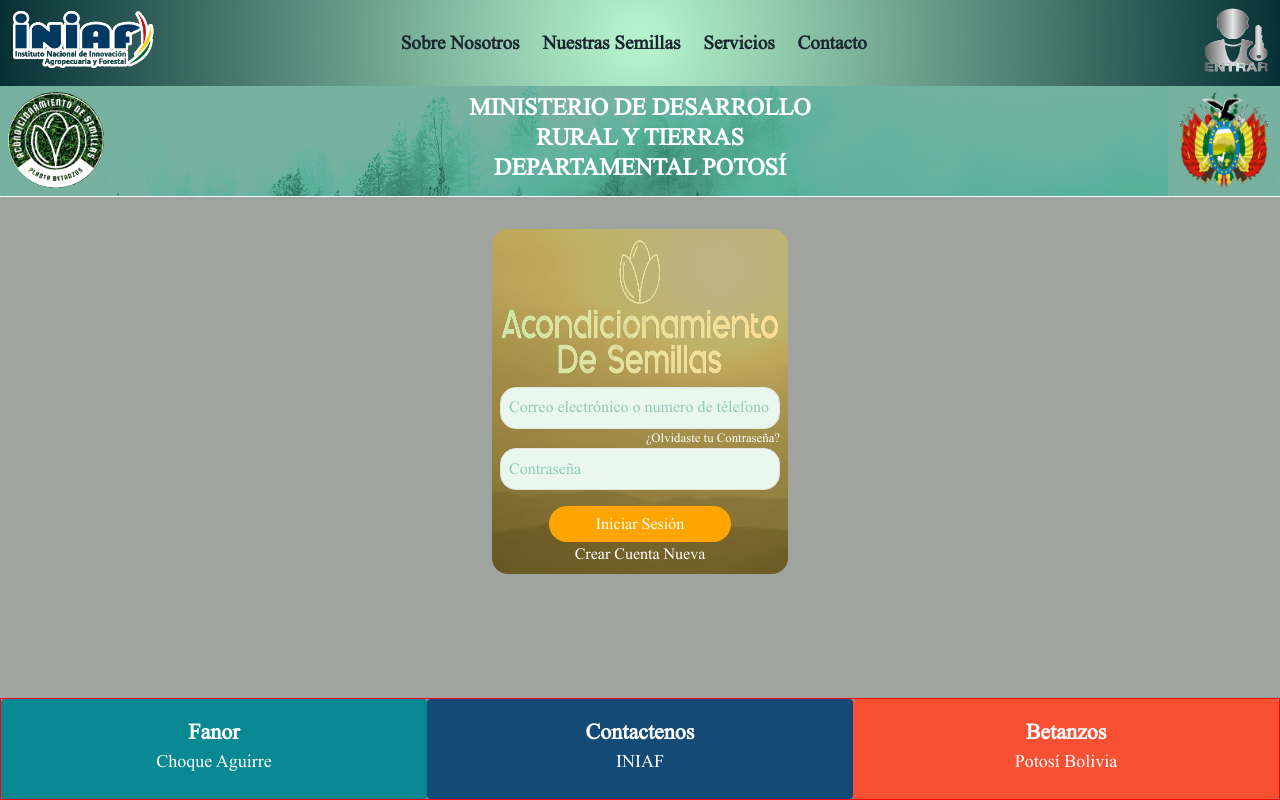
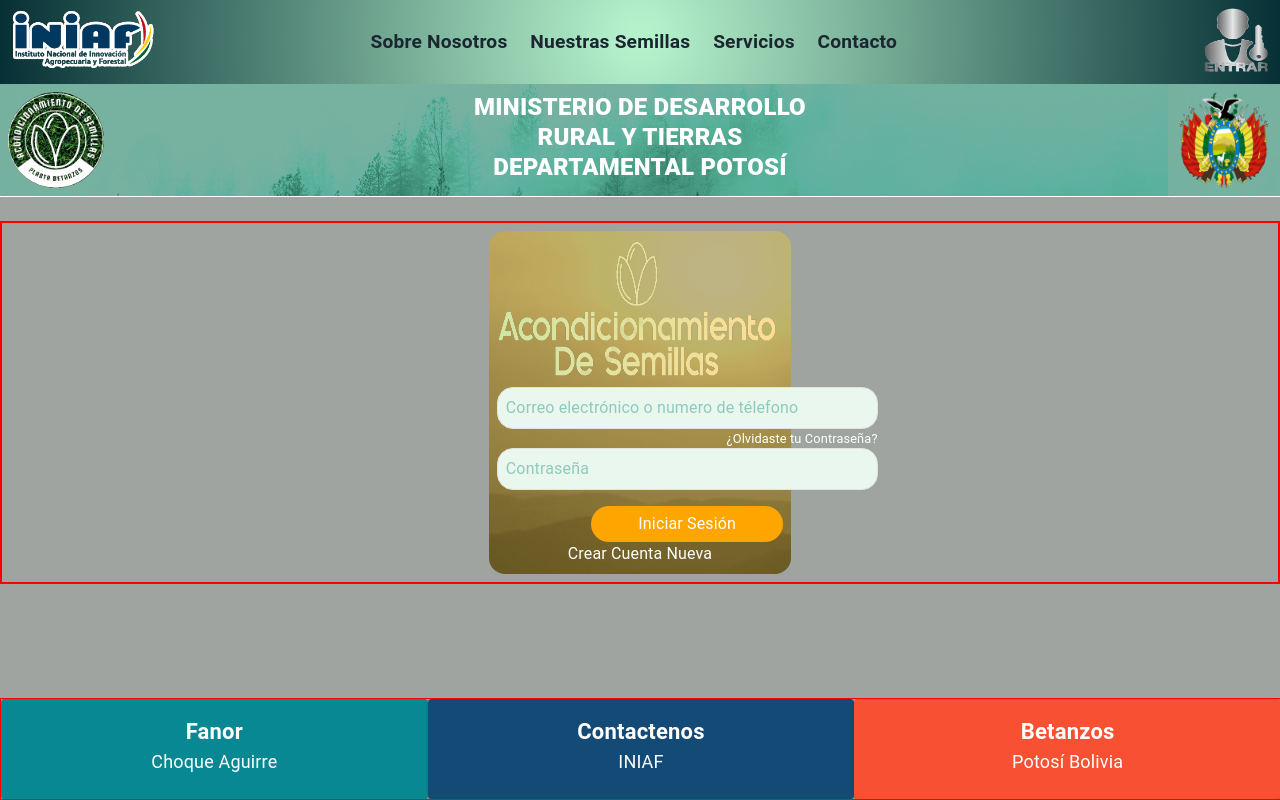
Before and after one commit to FANOR1945/Material-Ui1924, a React (Create React App) app: page /sign-in in a window 1280 px wide. Built offline with nearby package versions, Linux system fonts and the light colour scheme.

Commit message:
solved err routes private and public

```diff
--- a/package.json
+++ b/package.json
@@ -13,7 +13,7 @@
     "react": "^18.2.0",
     "react-dom": "^18.2.0",
     "react-router-dom": "5.2.0",
-    "react-scripts": "^5.0.1",
+    "react-scripts": "4.0.3",
     "web-vitals": "^2.1.0"
   },
   "scripts": {
--- a/src/hooks/useDrawer.jsx
+++ b/src/hooks/useDrawer.jsx
@@ -1,11 +1,15 @@
 import React, { useState } from 'react';
-
+import { useHistory } from 'react-router';
 const useDrawer = () => {
+  const history = useHistory();
   const [mobileOpen, setMobileOpen] = useState(false);
 
   const handleDrawerToggle = () => {
     setMobileOpen(!mobileOpen);
   };
+  React.useEffect(() => {
+    history.listen(() => setMobileOpen(false));
+  }, [history]);
 
   return [mobileOpen, handleDrawerToggle];
 };
--- a/src/pages/LandingPages/authentication/SignIn/signin.styles.js
+++ b/src/pages/LandingPages/authentication/SignIn/signin.styles.js
@@ -1,34 +1,35 @@
-import { makeStyles } from "@material-ui/core";
-import { withStyles } from "@material-ui/core/styles";
-import { Button } from "@material-ui/core";
-import background from "../../../../assets/fonts/images/logo_b.png";
+import { makeStyles } from '@material-ui/core';
+import { withStyles } from '@material-ui/core/styles';
+import { Button } from '@material-ui/core';
+import background from '../../../../assets/fonts/images/logo_b.png';
 export const useStyles = makeStyles((theme) => ({
   layout_login: {
-    width: "100%",
-    justifyContent: "center",
+    width: '100%',
+    justifyContent: 'center',
     padding: theme.spacing(1),
+    border: '2px solid red',
   },
 
   paperstyle: {
-    borderRadius: "1rem",
+    borderRadius: '1rem',
     padding: theme.spacing(1),
     backgroundImage: `url(${background})`,
   },
 
   align_image_text: {
-    width: "17.5rem",
-    height: "9rem",
+    width: '17.5rem',
+    height: '9rem',
   },
 
   logo: {
-    marginBottom: "-25px",
+    marginBottom: '-25px',
   },
 
-  form: { flexDirection: "column", fontSize: 14 },
+  form: { flexDirection: 'column', fontSize: 14 },
 
   input: {
-    borderRadius: "1rem",
-    color: "#138D75",
+    borderRadius: '1rem',
+    color: '#138D75',
     paddingTop: theme.spacing(0.5),
     paddingRight: theme.spacing(1),
     paddingLeft: theme.spacing(1),
@@ -36,46 +37,46 @@ export const useStyles = makeStyles((theme) => ({
   },
 
   button: {
-    width: "100%",
-    textTransform: "none",
+    width: '100%',
+    textTransform: 'none',
     marginTop: theme.spacing(1),
     paddingRight: theme.spacing(5.9),
     paddingLeft: theme.spacing(5.9),
-    borderRadius: "2rem",
-    alignItems: "center",
-    justifyContent: "center",
+    borderRadius: '2rem',
+    alignItems: 'center',
+    justifyContent: 'center',
   },
 
-  typography: { fontSize: "1rem", color: "white", textAlign: "center" },
+  typography: { fontSize: '1rem', color: 'white', textAlign: 'center' },
 
   link: {
-    fontSize: "0.8rem",
-    color: "white",
-    textAlign: "right",
+    fontSize: '0.8rem',
+    color: 'white',
+    textAlign: 'right',
   },
 }));
 
 export const BootstrapButton = withStyles({
   root: {
-    textTransform: "none",
-    padding: "4px 10px",
-    marginTop: "0.8rem",
-    marginBottom: "0.5rem",
-    border: "1px solid",
-    backgroundColor: "#85929E",
-    borderColor: ["#85929E"].join(","),
-    "&:hover": {
-      backgroundColor: "#85929E",
-      borderColor: "#85929E",
-      boxShadow: "none",
+    textTransform: 'none',
+    padding: '4px 10px',
+    marginTop: '0.8rem',
+    marginBottom: '0.5rem',
+    border: '1px solid',
+    backgroundColor: '#85929E',
+    borderColor: ['#85929E'].join(','),
+    '&:hover': {
+      backgroundColor: '#85929E',
+      borderColor: '#85929E',
+      boxShadow: 'none',
     },
-    "&:active": {
-      boxShadow: "none",
-      backgroundColor: "#85929E",
-      borderColor: "white",
+    '&:active': {
+      boxShadow: 'none',
+      backgroundColor: '#85929E',
+      borderColor: 'white',
     },
-    "&:focus": {
-      boxShadow: "0 0 0 0.2rem #85929E",
+    '&:focus': {
+      boxShadow: '0 0 0 0.2rem #85929E',
     },
   },
 })(Button);
--- a/src/routes/MainComponent/MainComponent.jsx
+++ b/src/routes/MainComponent/MainComponent.jsx
@@ -1,9 +1,11 @@
-import React from "react";
-import { Route, Switch } from "react-router-dom";
+import React from 'react';
+import { Route, Switch } from 'react-router-dom';
 
-import PrivateRoutes from "../PrivateRoutes";
-import PublicRoutes from "../PublicRoutes";
+import PrivateRoutes from '../PrivateRoutes';
 
+import Presentation from '../../pages/LandingPages/Presentation';
+import SignIn from '../../pages/LandingPages/authentication/SignIn';
+import ContactUs from '../../pages/LandingPages/ContactUs';
 function MainComponent() {
   return <PrivateRoutes />;
 }
@@ -13,12 +15,21 @@ function RenterRoutes() {
     <Switch>
       <Route
         exact
-        path={`/major`}
-        component={MainComponent}
+        path='/'
+        component={Presentation}
+      />
+      <Route
+        path='/sign-in'
+        component={SignIn}
+      />
+      <Route
+        exact
+        path='/contact-us'
+        component={ContactUs}
       />
       <Route
         path={`/`}
-        component={PublicRoutes}
+        component={MainComponent}
       />
     </Switch>
   );
--- a/src/routes/PublicRoutes.jsx
+++ /dev/null
@@ -1,32 +0,0 @@
-import React from "react";
-import { Route, Switch } from "react-router-dom";
-import Theme from "../assets/Theme";
-import Presentation from "../pages/LandingPages/Presentation";
-import SignIn from "../pages/LandingPages/authentication/SignIn";
-import ContactUs from "../pages/LandingPages/ContactUs";
-
-const PublicRoutes = (props) => {
-  return (
-    <Theme>
-      <Switch>
-        <Route
-          exact
-          path='/'
-          component={Presentation}
-        />
-        <Route
-          exact
-          path='/sign-in'
-          component={SignIn}
-        />
-        <Route
-          exact
-          path='/contact-us'
-          component={ContactUs}
-        />
-      </Switch>
-    </Theme>
-  );
-};
-
-export default PublicRoutes;
```
Also changed, not shown: src/App.js (+5 -8 lines), src/routes/MainComponent/RenterRoutes.jsx (deleted, +0 -19 lines), 1 other file (tests, documents, lock files or other folders).
